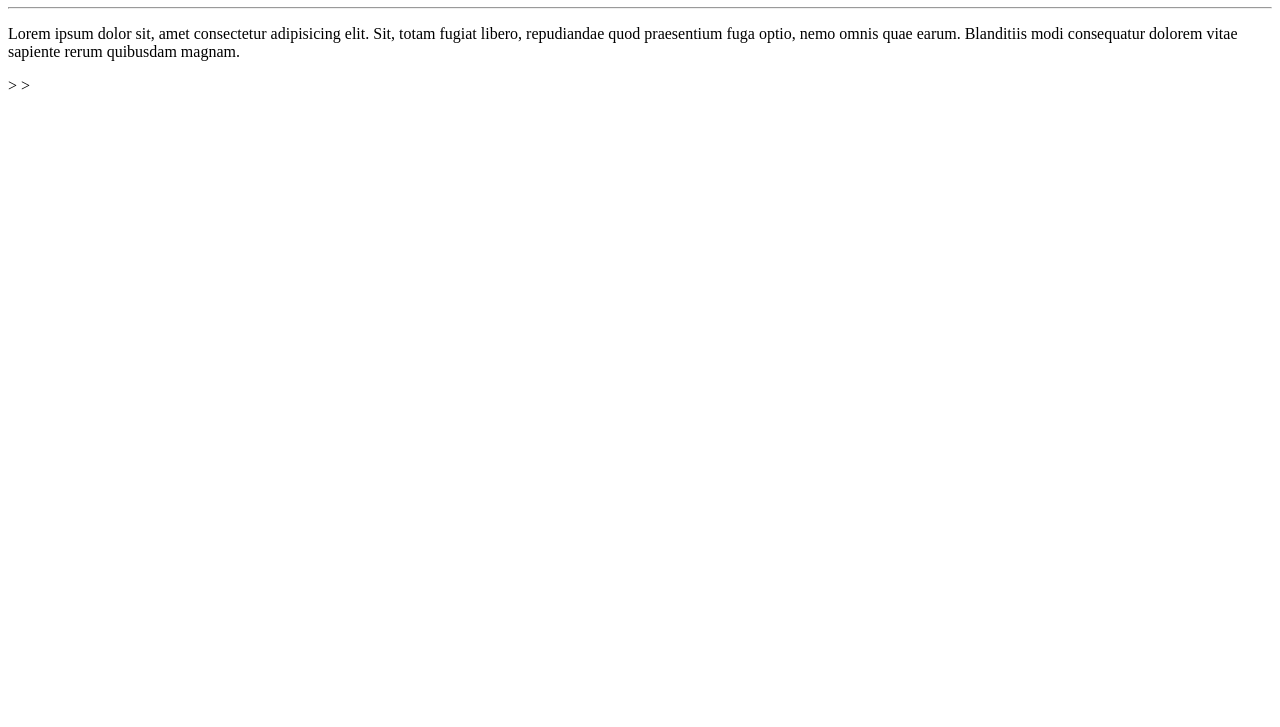
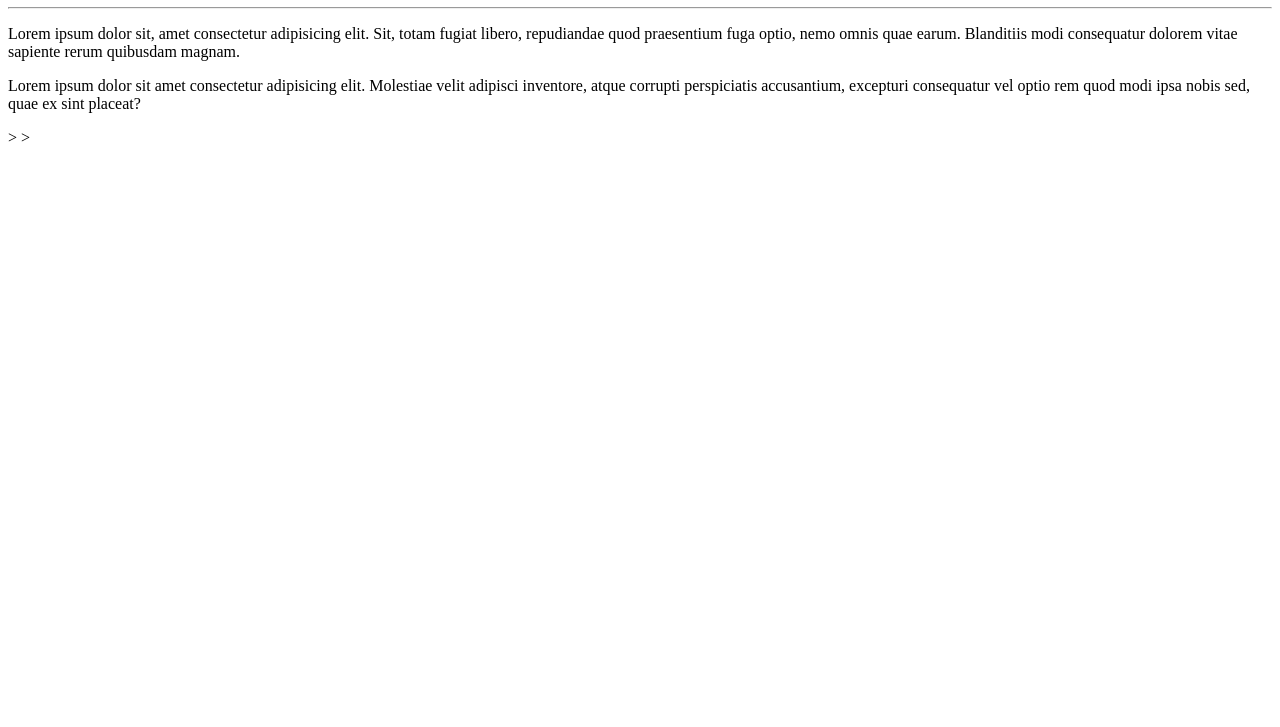
Before and after one commit to naldivanferreira/Ola-Mundo, a plain HTML site: page site-exemplo/index.html in a window 1280 px wide. Shown: the part 73-800 px from the top of the page. Drawn offline with Linux system fonts and the light colour scheme.

Commit message:
adicionei um parágrafo

```diff
--- a/site-exemplo/index.html
+++ b/site-exemplo/index.html
@@ -10,5 +10,6 @@
     <h1>Olá Mundo!</h1>
     <hr>
     <p>Lorem ipsum dolor sit, amet consectetur adipisicing elit. Sit, totam fugiat libero, repudiandae quod praesentium fuga optio, nemo omnis quae earum. Blanditiis modi consequatur dolorem vitae sapiente rerum quibusdam magnam.</p>
+    <p>Lorem ipsum dolor sit amet consectetur adipisicing elit. Molestiae velit adipisci inventore, atque corrupti perspiciatis accusantium, excepturi consequatur vel optio rem quod modi ipsa nobis sed, quae ex sint placeat?</p>
 </body>>
 </html>>
```
